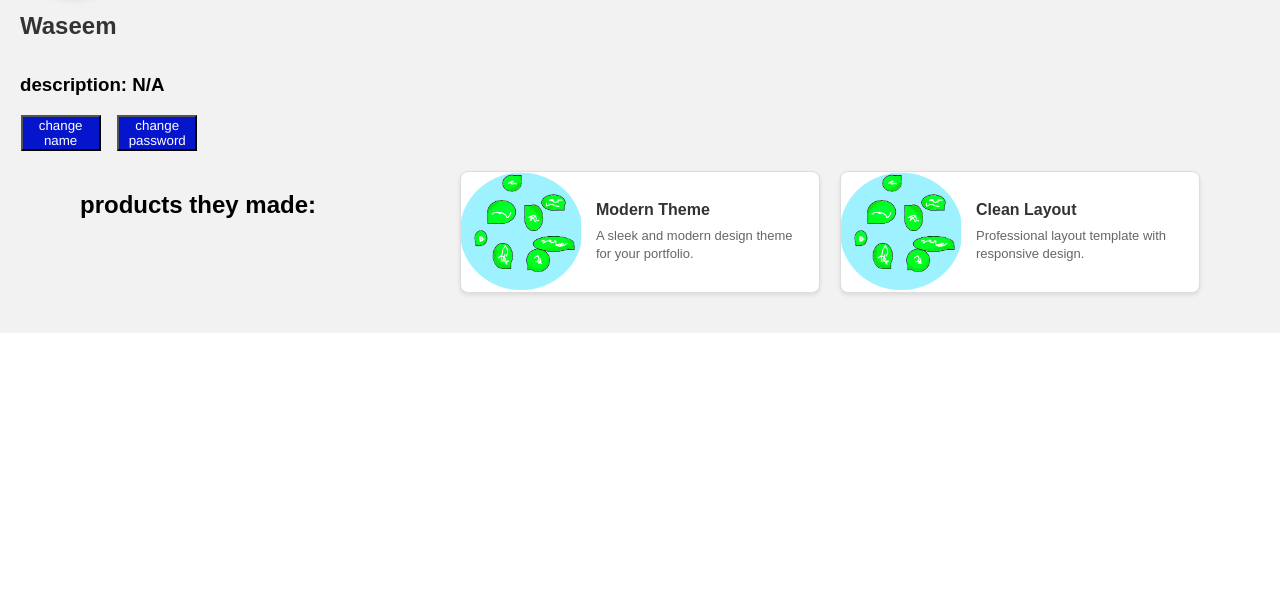
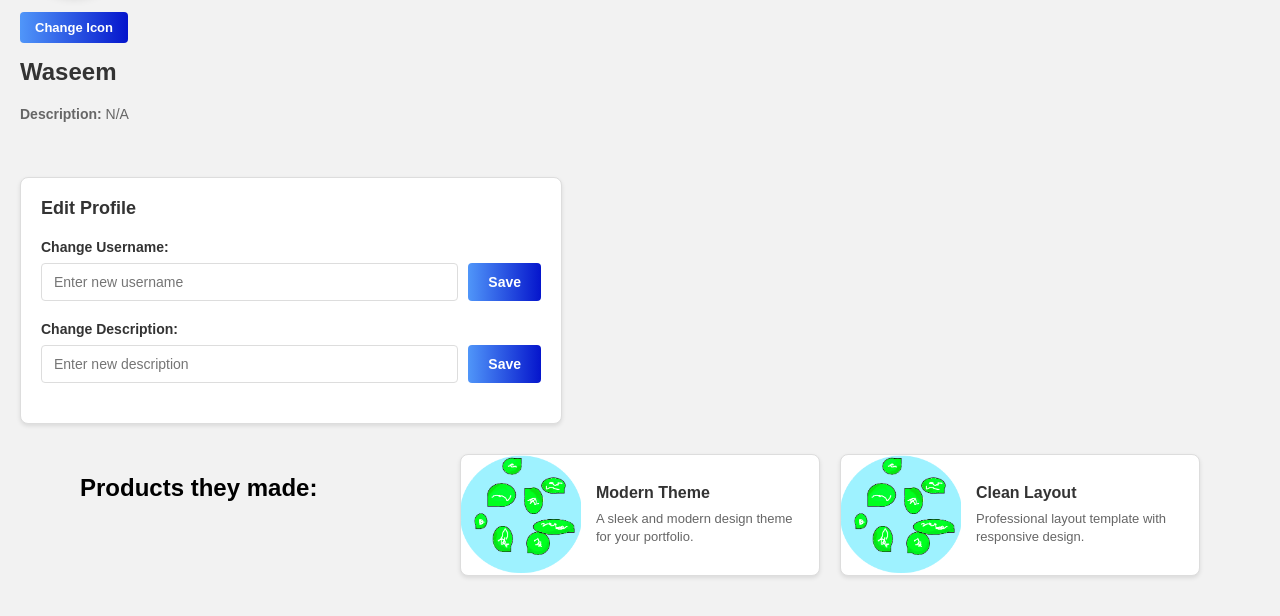
Before and after one commit to Lackinator200/E-portfolia, a plain HTML site: page client/user.html in a window 1280 px wide. Shown: the part 230-846 px from the top of the page. Before the commit the page ends 800 px from the top, so only its background shows below. Drawn offline with Linux system fonts and the light colour scheme.

Commit message:
done and gone

```diff
--- a/client/group.js
+++ b/client/group.js
@@ -7,7 +7,7 @@ const GRID = 20;
 // members
 const members = [
   { name: "Waseem", points: 8, leader: true },
-  { name: "Alex (sample)", points: 3, leader: false }
+  { name: "Alex (sample user)", points: 3, leader: false }
 ];
 
 // member list
--- a/client/style_user.css
+++ b/client/style_user.css
@@ -98,6 +98,7 @@ body {
     flex-direction: column;
     align-items: flex-start;
     gap: 15px;
+    margin-bottom: 30px;
 }
 
 .userlogo {
@@ -119,11 +120,108 @@ body {
     object-fit: cover;
 }
 
+.edit-icon-btn {
+    background: linear-gradient(to right, #5096f9, #0515cc);
+    color: white;
+    border: none;
+    padding: 8px 15px;
+    border-radius: 4px;
+    cursor: pointer;
+    font-weight: bold;
+    font-size: 13px;
+    transition: all 0.3s;
+}
+
+.edit-icon-btn:hover {
+    transform: translateY(-2px);
+    box-shadow: 0 4px 8px rgba(80, 150, 249, 0.3);
+}
+
 .username {
     margin: 0;
     font-size: 24px;
     color: #333;
     font-weight: bold;
+}
+
+.profile-info {
+    font-size: 14px;
+    color: #666;
+    margin-bottom: 20px;
+}
+
+.profile-info p {
+    margin: 5px 0;
+}
+
+.change-section {
+    background: white;
+    border: 1px solid #ddd;
+    border-radius: 8px;
+    padding: 20px;
+    margin-bottom: 30px;
+    max-width: 500px;
+    box-shadow: 0 2px 4px rgba(0, 0, 0, 0.1);
+}
+
+.change-section h3 {
+    margin: 0 0 20px 0;
+    color: #333;
+    font-size: 18px;
+}
+
+.change-group {
+    margin-bottom: 20px;
+}
+
+.change-group label {
+    display: block;
+    font-weight: bold;
+    color: #333;
+    margin-bottom: 8px;
+    font-size: 14px;
+}
+
+.input-group {
+    display: flex;
+    gap: 10px;
+}
+
+.change-input {
+    flex: 1;
+    padding: 10px 12px;
+    border: 1px solid #ddd;
+    border-radius: 4px;
+    font-size: 14px;
+    transition: border-color 0.3s;
+}
+
+.change-input:focus {
+    outline: none;
+    border-color: #5096f9;
+    box-shadow: 0 0 0 2px rgba(80, 150, 249, 0.1);
+}
+
+.change-btn {
+    background: linear-gradient(to right, #5096f9, #0515cc);
+    color: white;
+    border: none;
+    padding: 10px 20px;
+    border-radius: 4px;
+    cursor: pointer;
+    font-weight: bold;
+    font-size: 14px;
+    transition: all 0.3s;
+    white-space: nowrap;
+}
+
+.change-btn:hover {
+    transform: translateY(-2px);
+    box-shadow: 0 4px 8px rgba(80, 150, 249, 0.3);
+}
+
+.change-btn:active {
+    transform: translateY(0);
 }
 
 .products-grid {
@@ -174,25 +272,3 @@ body {
     color: #666;
     line-height: 1.4;
 }
-
-.change {
-    align-items: center;
-    text-align: right;
-    columns: 80px;
-}
-
-.change button {
-    background-color: #0515cc;
-    height: auto;
-    width: 80px;
-    font-family: 'Franklin Gothic Medium', 'Arial Narrow', Arial, sans-serif;
-    color: white;
-}
-
-.change_password_form {
-    opacity: 0;
-}
-
-.change_password_form:hover {
-    background-color: #000ea9;
-}
--- a/client/user.html
+++ b/client/user.html
@@ -17,32 +17,48 @@
                 <div class="right">
                     <a class="home-button" href="user.html">home</a>
                     <a class="market-button" href="market.html">market</a>
-                    <a class="groups-button" href="group_collection.html">group</a>
+                    <a class="groups-button" href="group_page.html">group</a>
                     <a class="feeds-button" href="feeds.html">Feeds</a>
                 </div>
             </div>
         </section>
         <div class="body">
         <div class="user-profile">
-            <div class="userlogo">
-                <img src="Photo/user-simple-flat-icon-illustration-vector.jpg" alt="user logo">
+            <div class="userlogo" id="userLogoContainer">
+                <img src="Photo/user-simple-flat-icon-illustration-vector.jpg" alt="user logo" id="userIcon">
             </div>
-            <h2 class="username">Waseem</h2>
-            <h3>description: N/A</h3>
-        </div>
-        <div class="change">
-            <div class="change-name">
-                <button class="change_button1" id="name_button">change name</button>
-            </div>
-            <div class="change-password">
-                <button class="change_button2">change password</button>
-                <form class="change_password_form" id="password_form">
-                    <input class="chnage_input" placeholder="enter a new password">
-                </form>
+            <button class="edit-icon-btn" id="changeIconBtn">Change Icon</button>
+            <input type="file" id="iconUpload" accept="image/*" hidden>
+
+            <h2 class="username" id="userDisplay">Waseem</h2>
+
+            <div class="profile-info">
+                <p><strong>Description:</strong> <span id="descriptionDisplay">N/A</span></p>
             </div>
         </div>
+
+        <div class="change-section">
+            <h3>Edit Profile</h3>
+
+            <div class="change-group">
+                <label for="nameInput">Change Username:</label>
+                <div class="input-group">
+                    <input type="text" id="nameInput" class="change-input" placeholder="Enter new username">
+                    <button id="changeName" class="change-btn">Save</button>
+                </div>
+            </div>
+
+            <div class="change-group">
+                <label for="descriptionInput">Change Description:</label>
+                <div class="input-group">
+                    <input type="text" id="descriptionInput" class="change-input" placeholder="Enter new description">
+                    <button id="changeDescription" class="change-btn">Save</button>
+                </div>
+            </div>
+        </div>
+
             <div class="products-grid">
-                <h2>products they made:</h2>
+                <h2>Products they made:</h2>
                 <div class="product-card">
                     <img src="Photo/Logo for Digital Design E-portfolia.png" alt="Product 1" class="product-image">
                     <div class="product-content">
@@ -50,10 +66,10 @@
                         <p>A sleek and modern design theme for your portfolio.</p>
                     </div>
                 </div>
-                    <div class="product-card">
-                        <img src="Photo/Logo for Digital Design E-portfolia.png" alt="Product 2" class="product-image">
-                            <div class="product-content">
-                            <h3>Clean Layout</h3>
+                <div class="product-card">
+                    <img src="Photo/Logo for Digital Design E-portfolia.png" alt="Product 2" class="product-image">
+                    <div class="product-content">
+                        <h3>Clean Layout</h3>
                         <p>Professional layout template with responsive design.</p>
                     </div>
                 </div>
--- a/client/user.js
+++ b/client/user.js
@@ -1,8 +1,102 @@
-const formname = document.getElementById('name_form');
-const nameButton = document.getElementById('name_button');
-const passwordButton = document.getElementById('password_button');
-const formpassword = document.getElementById('password_form')
+// User profile management
+const userDisplay = document.getElementById('userDisplay');
+const descriptionDisplay = document.getElementById('descriptionDisplay');
+const userIcon = document.getElementById('userIcon');
 
-nameButton.addEventListener('click', function() {
-    formname.style.opacity(1);
+const nameInput = document.getElementById('nameInput');
+const descriptionInput = document.getElementById('descriptionInput');
+const changeNameBtn = document.getElementById('changeName');
+const changeDescriptionBtn = document.getElementById('changeDescription');
+const changeIconBtn = document.getElementById('changeIconBtn');
+const iconUpload = document.getElementById('iconUpload');
+
+// Load user data from localStorage
+function loadUserData() {
+  const savedUsername = localStorage.getItem('username') || 'Waseem';
+  const savedDescription = localStorage.getItem('userDescription') || 'N/A';
+  const savedIcon = localStorage.getItem('userIcon');
+
+  userDisplay.textContent = savedUsername;
+  descriptionDisplay.textContent = savedDescription;
+
+  if (savedIcon) {
+    userIcon.src = savedIcon;
+  }
+}
+
+// Change username
+changeNameBtn.addEventListener('click', () => {
+  const newName = nameInput.value.trim();
+
+  if (!newName) {
+    alert('Please enter a username');
+    return;
+  }
+
+  if (newName.length < 2) {
+    alert('Username must be at least 2 characters');
+    return;
+  }
+
+  localStorage.setItem('username', newName);
+  userDisplay.textContent = newName;
+  nameInput.value = '';
+  alert('Username updated successfully!');
 });
+
+// Change description
+changeDescriptionBtn.addEventListener('click', () => {
+  const newDescription = descriptionInput.value.trim();
+
+  if (!newDescription) {
+    alert('Please enter a description');
+    return;
+  }
+
+  localStorage.setItem('userDescription', newDescription);
+  descriptionDisplay.textContent = newDescription;
+  descriptionInput.value = '';
+  alert('Description updated successfully!');
+});
+
+// Change icon
+changeIconBtn.addEventListener('click', () => {
+  iconUpload.click();
+});
+
+iconUpload.addEventListener('change', (e) => {
+  const file = e.target.files[0];
+
+  if (!file) return;
+
+  if (!file.type.startsWith('image/')) {
+    alert('Please select an image file');
+    return;
+  }
+
+  const reader = new FileReader();
+  reader.onload = (event) => {
+    const imageData = event.target.result;
+    localStorage.setItem('userIcon', imageData);
+    userIcon.src = imageData;
+    alert('Icon updated successfully!');
+  };
+
+  reader.readAsDataURL(file);
+});
+
+// Allow Enter key to save
+nameInput.addEventListener('keypress', (e) => {
+  if (e.key === 'Enter') {
+    changeNameBtn.click();
+  }
+});
+
+descriptionInput.addEventListener('keypress', (e) => {
+  if (e.key === 'Enter') {
+    changeDescriptionBtn.click();
+  }
+});
+
+// Initialize on page load
+loadUserData();
```
Also changed, not shown: client/group_page.html (+1 -1 lines), client/market.html (+1 -1 lines).
